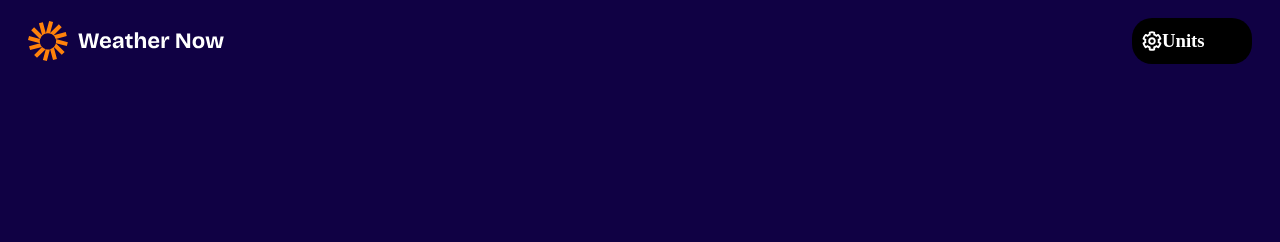
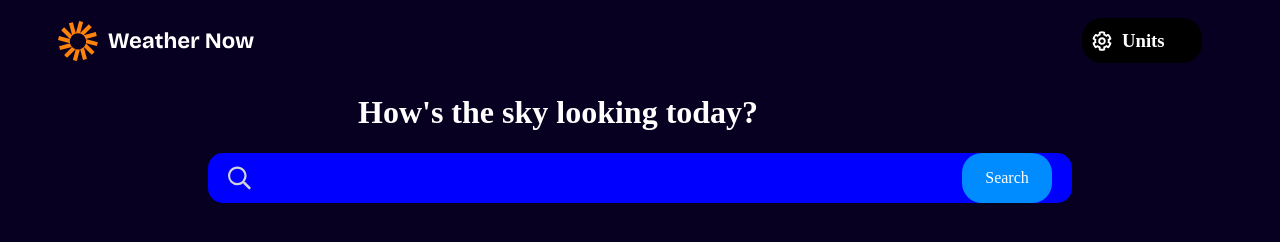
Before and after one commit to thicien/weather-app, a plain HTML site: page index.html in a window 1280 px wide. Drawn offline with Linux system fonts and the light colour scheme.

Commit message:
The search icons are on going

```diff
--- a/index.html
+++ b/index.html
@@ -5,13 +5,15 @@
     <title>Document</title>
     <style>
         body {
-            background-color: rgb(16, 1, 68);
+            background-color: rgb(7, 0, 33);
         }
         .header-container {
             display: flex;
             justify-content: space-between;
             align-items: center;
             padding: 10px 20px;
+            padding-left: 50px;
+
         }
         .units{
             display: flex;
@@ -21,13 +23,48 @@
             width: 100px;
             height: 40px;
             align-items: center ;
-            margin-left: 10px;
-            padding: 3px 10px;
+            margin-right: 50px;
+            padding: 3px 10px 2px;
+            gap: 10px;
+            padding-right: 10px;
         }
         .units img{
             width: 20px;
             align-items: center;
         }
+        .text{
+            margin-left: 350px;
+            color: white;
+        }
+        .search {
+           background-color: blue;
+           margin: 0 200px;
+           height: 50px;
+           border-radius: 15px;
+           padding: 0 20px;
+           display: flex;
+           align-items: center;
+           justify-content: space-between;
+        }
+
+        .search img {
+           height: 24px;
+           width: 24px;
+        }
+
+        .search-tab {
+           background-color: rgb(0, 140, 255);
+           color: white;
+           width: 90px;
+           height: 100%;
+           border-radius: 20px;
+           display: flex;
+           align-items: center;
+           justify-content: center;
+           cursor: pointer;
+        }
+
+
 
 
     </style>
@@ -42,6 +79,13 @@
             <h3>Units</h3>
         </div>
     </div>
+    <div class="text">
+        <h1>How's the sky looking today?</h1>
+    </div>
+    <div class="search">
+        <img src="/weather-app-main/assets/images/icon-search.svg" alt="">
+        <div class="search-tab">Search</div>
+    </div>
 
 </body>
 </html>
```
